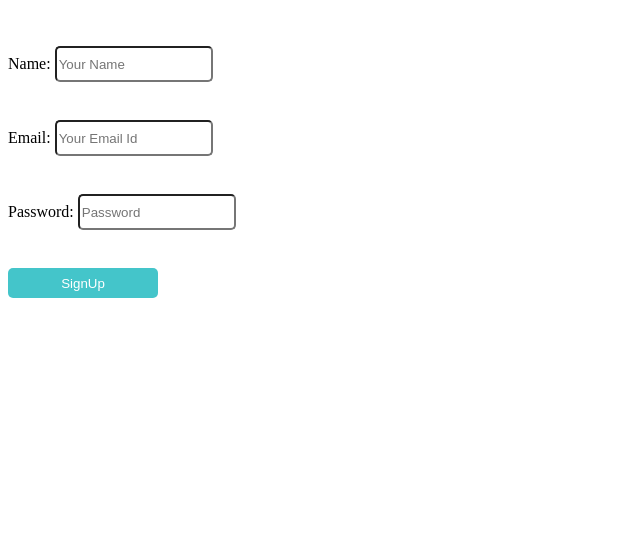
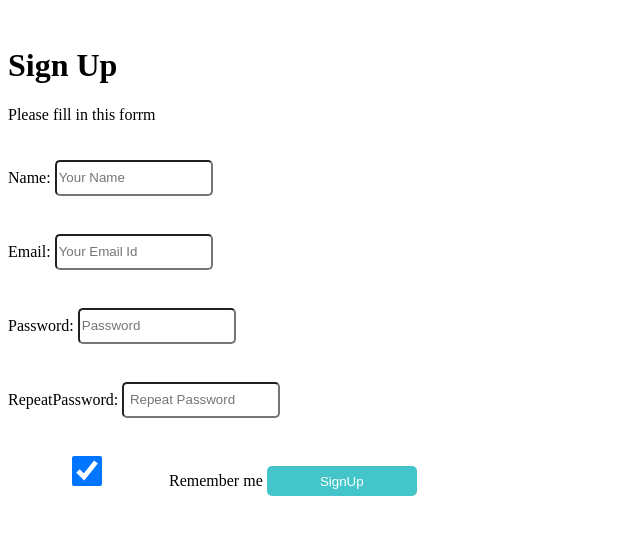
Before and after one commit to Anni1123/cpanel, a Django app: page /signUp/ in a window 1280 px wide. Shown: the top 535 px of the page, without its empty margins (0-640 px from the left). Run offline with Django 3.2, Linux system fonts and the light colour scheme.

Commit message:
updated few lines

```diff
--- a/templates/signUp.html
+++ b/templates/signUp.html
@@ -7,13 +7,14 @@
 <html lang="en">
 <head>
     <meta charset="UTF-8">
-    <title>Sign In</title>
+    <title>Sign Up</title>
     <style>
         input{
             margin-top:20px;
             height: 30px;
             width: 150px;
             border-radius: 5px;
+
         }
         input[type="submit"]{
             background-color: rgba(7, 179, 185, 0.753);
@@ -28,12 +29,20 @@
 <form action="/postsignUp/" method="post">
     {% csrf_token %}
     <br/>
+      <h1>Sign Up</h1>
+     <p>Please fill in this forrm</p>
     Name:
     <input type="name" name="name" placeholder="Your Name"><br><br>
     Email:
     <input type="email" name="email" placeholder="Your Email Id"><br><br>
     Password:
     <input type="password" name="pass" placeholder="Password"><br><br>
+    RepeatPassword:
+    <input type="password" name="pass-repeat" placeholder=" Repeat Password"><br><br>
+    <label>
+      <input type="checkbox" checked="checked" name="remember" style="margin-bottom:15px"> Remember me
+    </label>
+
     <input type="submit" value="SignUp"><br><br>
 
 </form>
```
